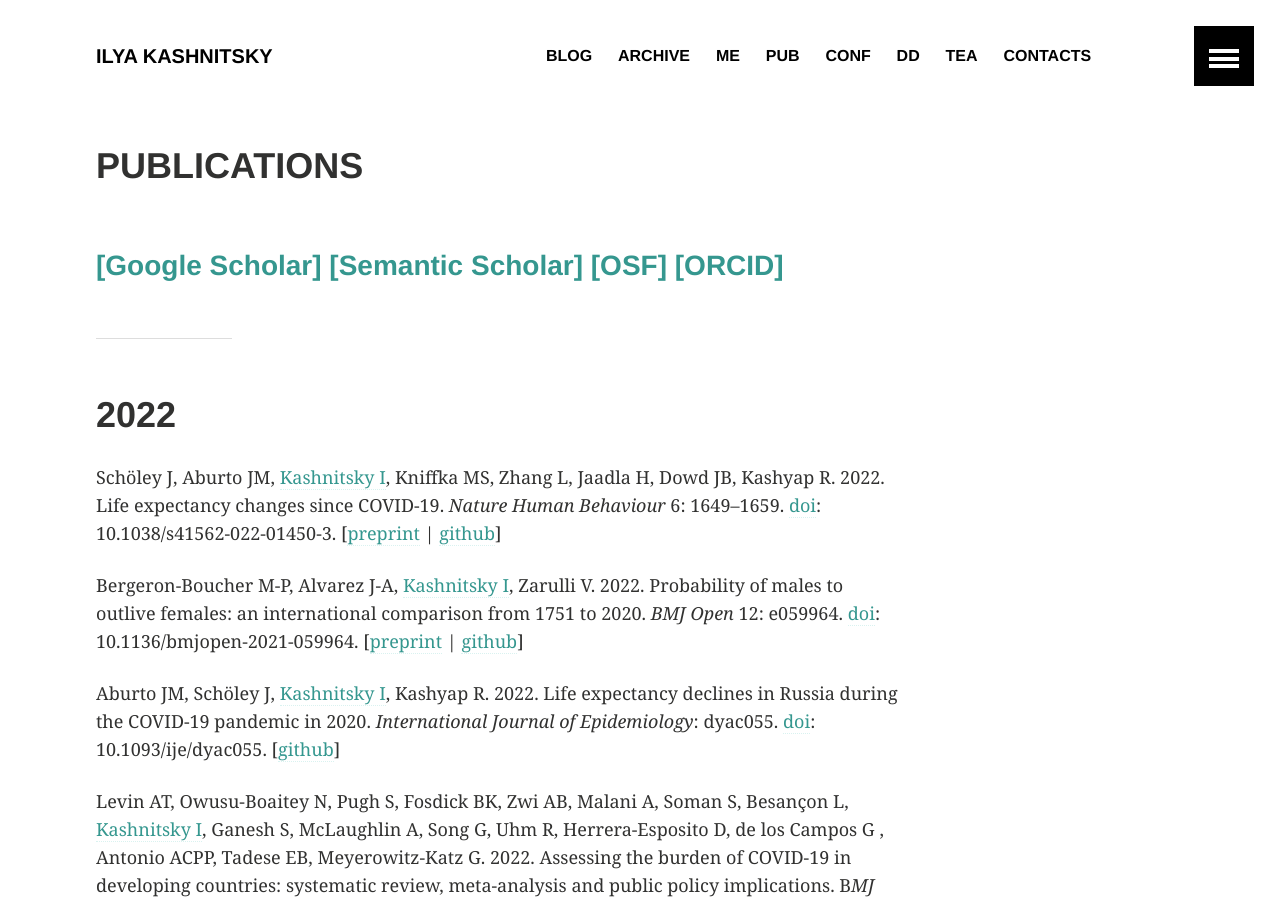
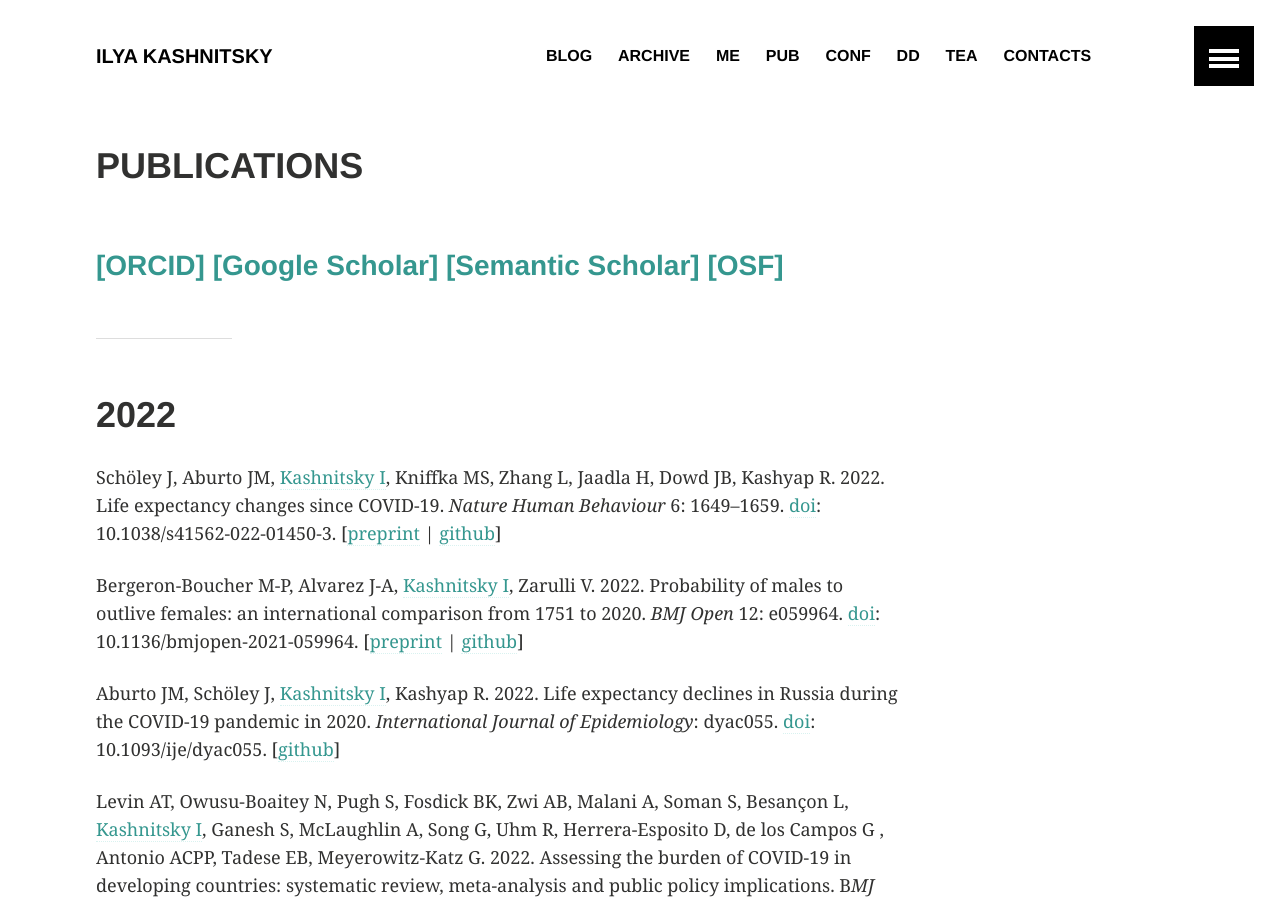
Before and after one commit to ikashnitsky/old-ikashnitsky-github-io, a Jekyll site: the page built from _pages/pubs.md, in a window 1280 px wide and 900 px high. Built offline with Jekyll 4.4.1, drawn with Linux system fonts in a browser that asks for light colours.

Commit message:
Update pubs.md

```diff
--- a/_pages/pubs.md
+++ b/_pages/pubs.md
@@ -7,7 +7,7 @@ image:
   teaser: teaser-pubs.png
 ---
 
-### [[Google Scholar]][gs] [[Semantic Scholar]][ss] [[OSF]][osf] [[ORCID]][orcid]
+### [[ORCID]][orcid] [[Google Scholar]][gs] [[Semantic Scholar]][ss] [[OSF]][osf]
 
 ***
 
```
